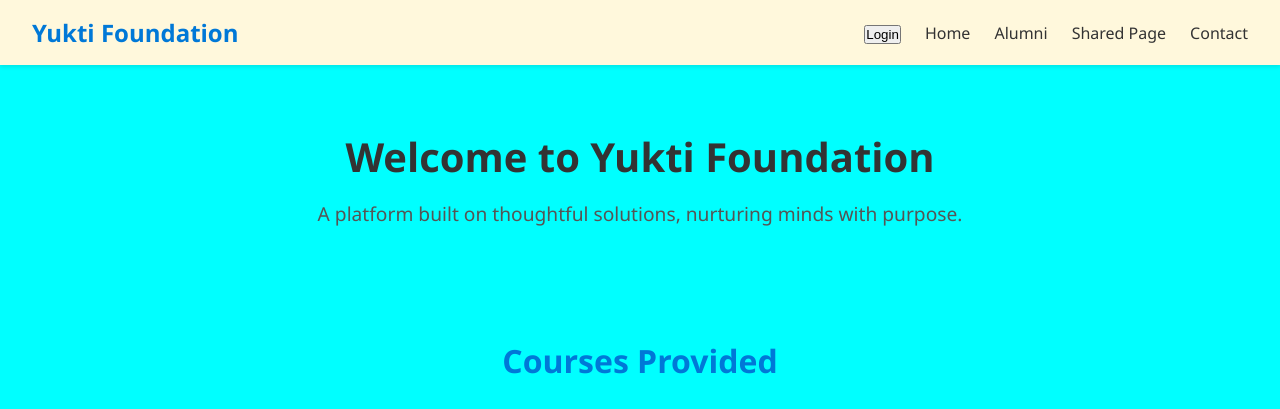
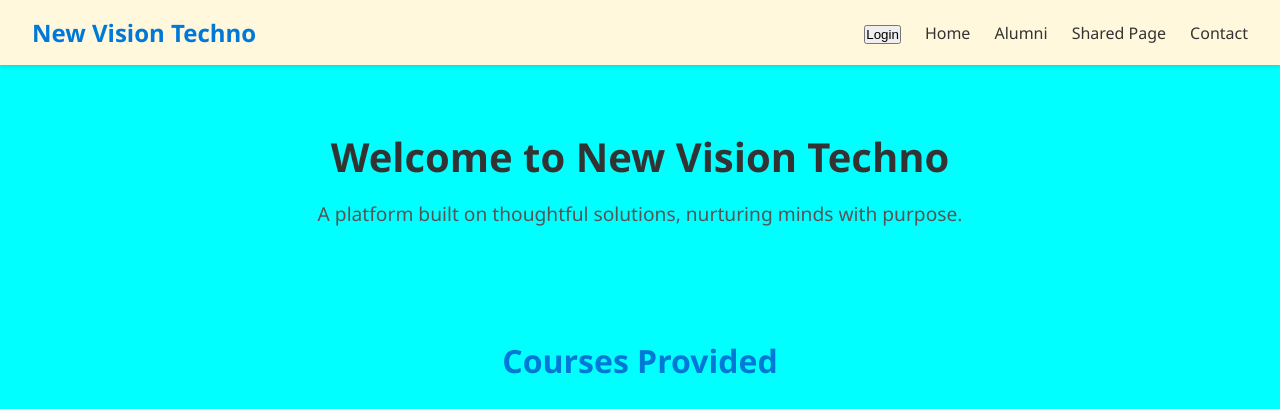
Before and after one commit to mygithubabhi/newvision, a plain HTML site: page index.html in a window 1280 px wide. Shown: the top 409 px of the page. Drawn offline with Linux system fonts and the light colour scheme.

Commit message:
Update index.html

```diff
--- a/index.html
+++ b/index.html
@@ -3,7 +3,7 @@
 <head>
   <meta charset="UTF-8" />
   <meta name="viewport" content="width=device-width, initial-scale=1.0" />
-  <title>Yukti Foundation</title>
+  <title>New Vision Techno</title>
   <link rel="stylesheet" href="style.css" />
  <script src="script.js" defer></script>
 
@@ -12,7 +12,7 @@
    <header >
 
     <nav class="navbar">
-      <div class="logo">Yukti Foundation</div>
+      <div class="logo">New Vision Techno</div>
 
       <ul class="nav-links">
 	  <li>
@@ -48,7 +48,7 @@
 
   <main>
     <section class="hero">
-      <h1>Welcome to Yukti Foundation</h1>
+      <h1>Welcome to New Vision Techno</h1>
       <p>A platform built on thoughtful solutions, nurturing minds with purpose.</p>
     </section>
 	<section class="courses">
```
